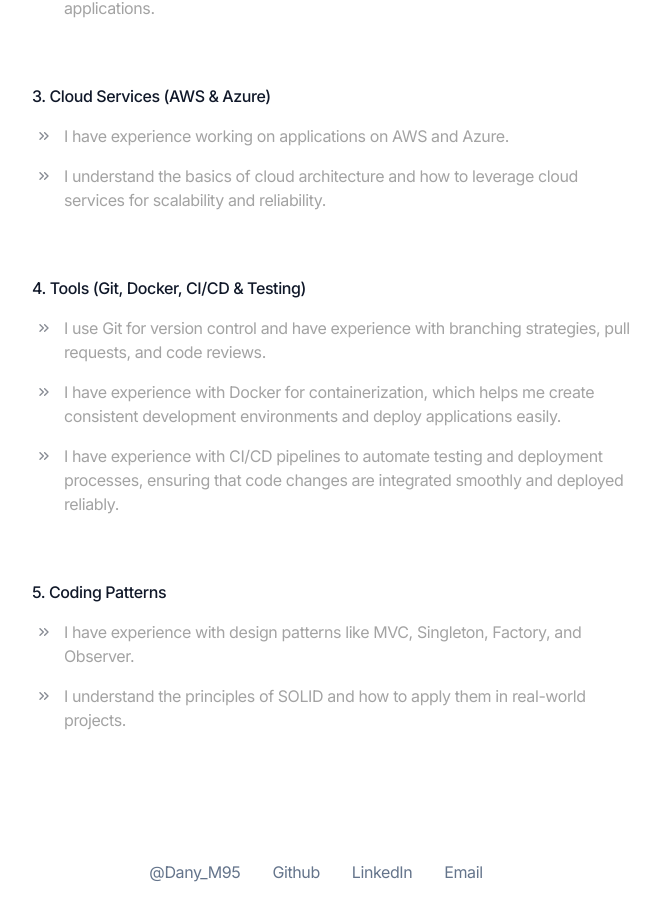
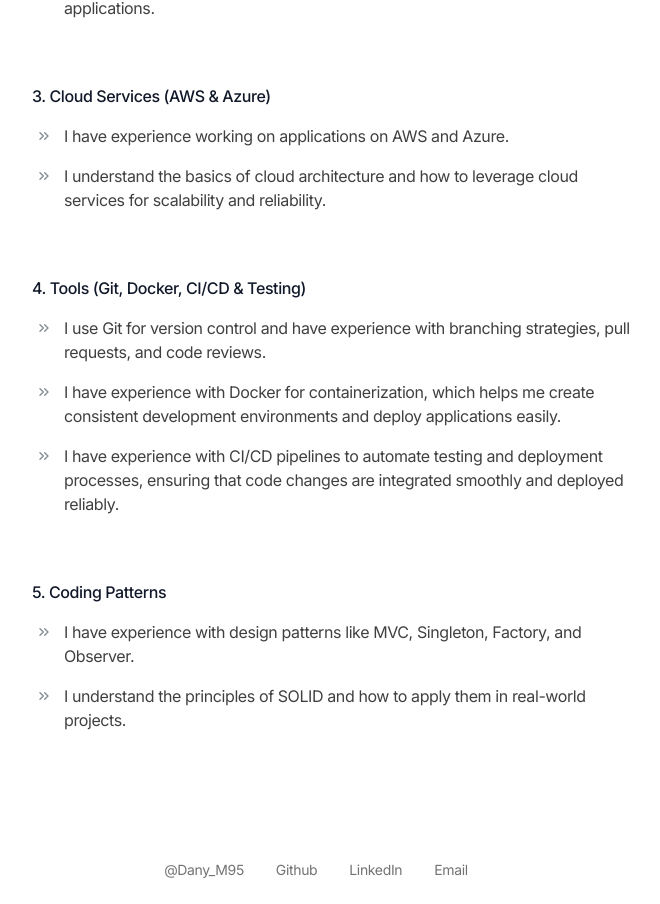
Before and after one commit to DaniloMarchesani/portfolio, a Next.js app: page /stack in a window 1280 px wide. Shown: the part 996-1900 px from the top of the page, without its empty margins (308-968 px from the left). Built offline with nearby package versions, Linux system fonts and the light colour scheme.

Commit message:
fix: padding layout of subpages'

```diff
--- a/src/app/(home)/about/page.tsx
+++ b/src/app/(home)/about/page.tsx
@@ -4,7 +4,7 @@ import Link from "next/link";
 
 export default function AboutMe() {
   return (
-    <main className=" my-14">
+    <main className=" my-14 px-8 md:px-0">
       <Link
         href="/"
         className="font-light text-sm text-neutral-500 hover:text-blue-500"
--- a/src/app/(home)/stack/page.tsx
+++ b/src/app/(home)/stack/page.tsx
@@ -49,7 +49,7 @@ export default function MyStack() {
     },
   ];
   return (
-    <section className="w-full py-16 px-8 md:px-0">
+    <main className="w-full py-16 px-8 md:px-0">
       <Link
         href="/"
         className="font-light text-sm text-neutral-500 hover:text-blue-500"
@@ -62,7 +62,7 @@ export default function MyStack() {
       <h2 className="text-lg font-medium mb-8 tracking-tighter mt-8">
         My Stack
       </h2>
-      <h3 className="text-neutral-300 mb-10">
+      <h3 className="dark:text-neutral-30 mb-10">
         Here&apos;s where I&apos;m currently most productive:
       </h3>
       {stacks.map((stack, index) => (
@@ -74,12 +74,14 @@ export default function MyStack() {
                 <div>
                   <ChevronsRight className="h-4 mt-1 opacity-50" />
                 </div>
-                <p className="text-neutral-400">{description}</p>
+                <p className="text-neutral-700 dark:text-neutral-300 ">
+                  {description}
+                </p>
               </div>
             ))}
           </div>
         </div>
       ))}
-    </section>
+    </main>
   );
 }
--- a/src/app/(home)/work/page.tsx
+++ b/src/app/(home)/work/page.tsx
@@ -3,7 +3,7 @@ import Link from "next/link";
 
 export default function Work() {
   return (
-    <main className=" my-14">
+    <main className=" my-14 px-8 md:px-0">
       <Link
         href="/"
         className="font-light text-sm text-neutral-500 hover:text-blue-500"
--- a/src/app/layout.tsx
+++ b/src/app/layout.tsx
@@ -3,7 +3,7 @@ import { Inter } from "next/font/google";
 import "./globals.css";
 import Container from "./ui/components/Container";
 import Footer from "./ui/components/footer";
-import Header from "./ui/components/header";
+import Header from "./ui/components/Header";
 
 export const metadata: Metadata = {
   title: "Danilo Marchesani",
--- a/src/app/ui/components/footer.tsx
+++ b/src/app/ui/components/footer.tsx
@@ -4,17 +4,17 @@ export default function Footer() {
   return (
     <footer
       id="contact"
-      className="w-full flex text-center justify-center items-center tracking-tight"
+      className="w-full flex text-sm text-center justify-center items-center tracking-tight"
     >
       <ul>
         <li className="inline-block mr-8">
           <Link href="https://x.com/Dany_M95" target="_blank">
-            <p className="text-slate-500 hover:text-blue-500">@Dany_M95</p>
+            <p className="text-neutral-500 hover:text-blue-500">@Dany_M95</p>
           </Link>
         </li>
         <li className="inline-block mr-8">
           <Link href="https://github.com/DaniloMarchesani" target="_blank">
-            <p className="text-slate-500 hover:text-blue-500">Github</p>
+            <p className="text-neutral-500 hover:text-blue-500">Github</p>
           </Link>
         </li>
         <li className="inline-block mr-8">
@@ -22,13 +22,13 @@ export default function Footer() {
             href="https://www.linkedin.com/in/danilo-marchesani/"
             target="_blank"
           >
-            <p className="text-slate-500 hover:text-blue-500">LinkedIn</p>
+            <p className="text-neutral-500 hover:text-blue-500">LinkedIn</p>
           </Link>
         </li>
 
         <li className="inline-block mr-8">
           <Link href="mailto:marchesanidanilo@gmail.com" target="_blank">
-            <p className="text-slate-500 hover:text-blue-500">Email</p>
+            <p className="text-neutral-500 hover:text-blue-500">Email</p>
           </Link>
         </li>
       </ul>
```
